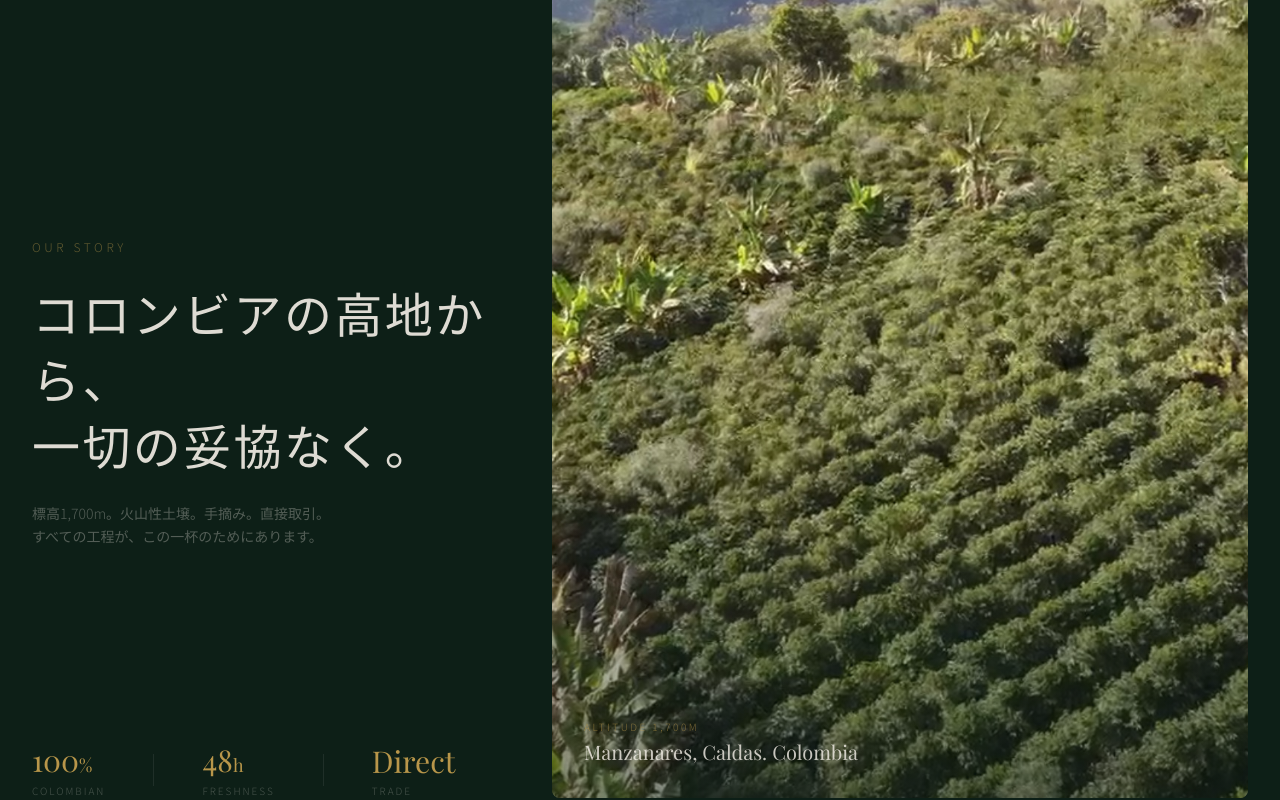
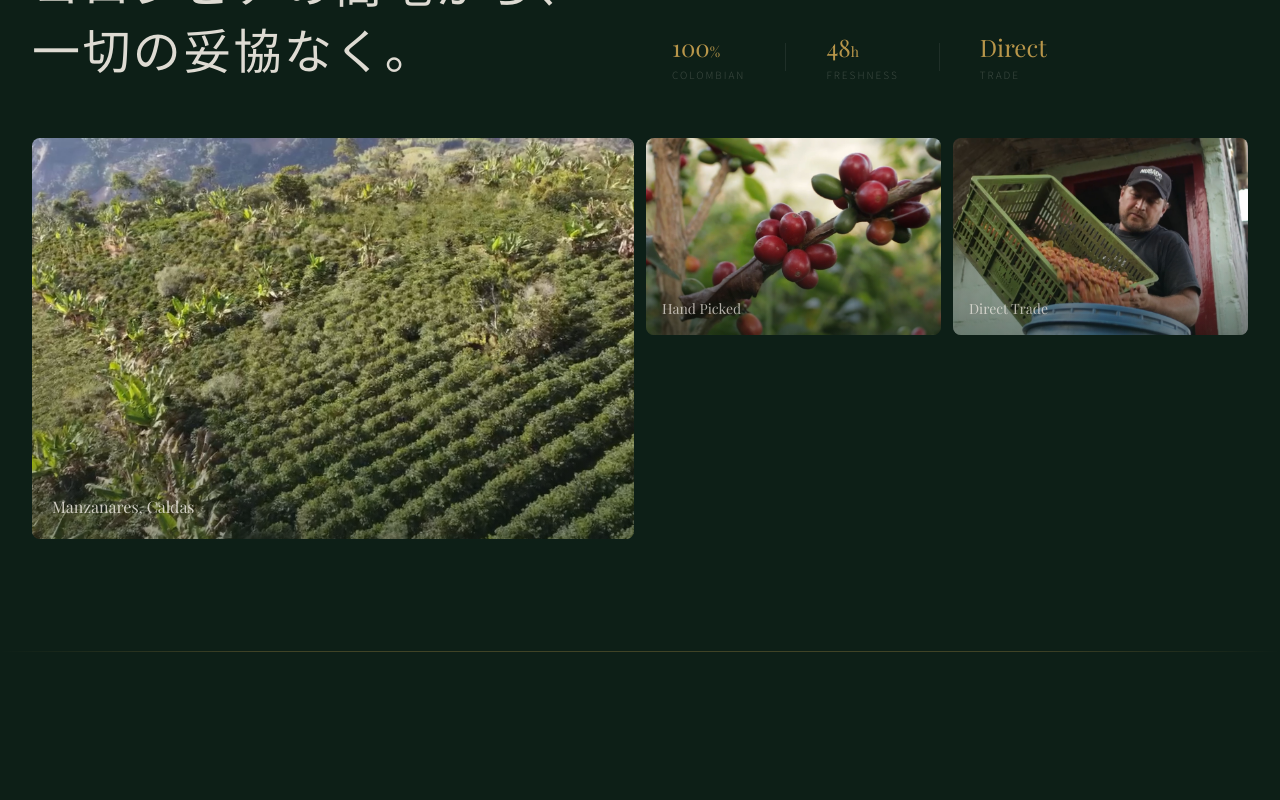
Before and after one commit to techAn26/hachidori-coffee, a Next.js app: page / in a window 1280 px wide. Shown: the part 1000-1800 px from the top of the page. Built offline with nearby package versions, Linux system fonts and the light colour scheme; a web font is replaced by a local one.

Commit message:
refactor: Our Story画像をコンパクトな横並びストリップに変更、Heroキャッチコピー更新
Co-Authored-By: Claude Opus 4.6 (1M context) <noreply@anthropic.com>

```diff
--- a/src/components/HeroSection.tsx
+++ b/src/components/HeroSection.tsx
@@ -40,9 +40,9 @@ export default function HeroSection() {
 
         {/* Main heading */}
         <h1 className="font-serif text-4xl sm:text-5xl md:text-6xl lg:text-7xl leading-tight text-brand-cream/90 mb-8 tracking-[0.02em]">
-          コロンビアの農園から、
+          コロンビアの農園から届く、
           <br />
-          <span className="text-brand-gold">あなたのカップへ。</span>
+          <span className="text-brand-gold">優雅なひと時をあなたの元へ。</span>
         </h1>
 
         {/* Description */}
--- a/src/components/StorySection.tsx
+++ b/src/components/StorySection.tsx
@@ -3,130 +3,106 @@ import AnimateOnScroll from "./AnimateOnScroll";
 
 export default function StorySection() {
   return (
-    <section id="story" className="bg-brand-green py-24 sm:py-32">
+    <section id="story" className="bg-brand-green py-20 sm:py-28">
       <div className="mx-auto max-w-7xl px-4 sm:px-6 lg:px-8">
-        {/* ─── Main grid: Text + Large photo side by side ─── */}
-        <div className="grid grid-cols-1 lg:grid-cols-12 gap-6 sm:gap-8 items-end">
-          {/* Left: Text + KPI (5 cols) */}
-          <AnimateOnScroll
-            animation="slide-left"
-            className="lg:col-span-5 flex flex-col justify-between lg:min-h-[500px] xl:min-h-[560px]"
-          >
-            <div>
-              <p className="section-label text-brand-gold/50 mb-6">
-                Our Story
-              </p>
+        {/* ─── Text + KPI ─── */}
+        <div className="grid grid-cols-1 lg:grid-cols-2 gap-8 lg:gap-16 items-end mb-10 sm:mb-14">
+          <AnimateOnScroll animation="slide-left">
+            <p className="section-label text-brand-gold/50 mb-5">Our Story</p>
             <h2 className="font-serif text-3xl sm:text-4xl xl:text-5xl text-brand-cream/90 leading-snug">
               コロンビアの高地から、
               <br />
               一切の妥協なく。
             </h2>
-              <p className="mt-6 text-brand-cream/30 font-light leading-relaxed text-sm">
+          </AnimateOnScroll>
+
+          <AnimateOnScroll animation="slide-right">
+            <p className="text-brand-cream/30 font-light leading-relaxed text-sm mb-8">
               標高1,700m。火山性土壌。手摘み。直接取引。
-                <br />
               すべての工程が、この一杯のためにあります。
             </p>
-            </div>
-
-            {/* KPI */}
-            <div className="flex items-center gap-8 sm:gap-12 mt-12 lg:mt-0">
+            <div className="flex items-center gap-8 sm:gap-10">
               <div>
-                <p className="font-serif text-3xl text-brand-gold">
-                  100<span className="text-lg">%</span>
+                <p className="font-serif text-2xl text-brand-gold">
+                  100<span className="text-sm">%</span>
                 </p>
-                <p className="text-[10px] text-brand-cream/25 tracking-[0.2em] uppercase mt-1">
+                <p className="text-[10px] text-brand-cream/20 tracking-[0.2em] uppercase mt-1">
                   Colombian
                 </p>
               </div>
-              <div className="w-px h-8 bg-brand-cream/8" />
+              <div className="w-px h-7 bg-brand-cream/8" />
               <div>
-                <p className="font-serif text-3xl text-brand-gold">
-                  48<span className="text-lg">h</span>
+                <p className="font-serif text-2xl text-brand-gold">
+                  48<span className="text-sm">h</span>
                 </p>
-                <p className="text-[10px] text-brand-cream/25 tracking-[0.2em] uppercase mt-1">
+                <p className="text-[10px] text-brand-cream/20 tracking-[0.2em] uppercase mt-1">
                   Freshness
                 </p>
               </div>
-              <div className="w-px h-8 bg-brand-cream/8" />
+              <div className="w-px h-7 bg-brand-cream/8" />
               <div>
-                <p className="font-serif text-3xl text-brand-gold">Direct</p>
-                <p className="text-[10px] text-brand-cream/25 tracking-[0.2em] uppercase mt-1">
+                <p className="font-serif text-2xl text-brand-gold">Direct</p>
+                <p className="text-[10px] text-brand-cream/20 tracking-[0.2em] uppercase mt-1">
                   Trade
-                </p>
-              </div>
-            </div>
-          </AnimateOnScroll>
-
-          {/* Right: Large photo (7 cols) */}
-          <AnimateOnScroll
-            animation="slide-right"
-            className="lg:col-span-7"
-          >
-            <div className="relative aspect-[4/5] sm:aspect-[3/4] lg:aspect-[4/5] rounded-lg overflow-hidden group">
-              <Image
-                src="/images/farm-field.jpg"
-                alt="コロンビアの高地コーヒー農園"
-                fill
-                className="object-cover group-hover:scale-[1.02] transition-transform duration-[1.2s]"
-                sizes="(max-width: 1024px) 100vw, 58vw"
-              />
-              <div className="absolute inset-0 bg-gradient-to-t from-brand-green/50 via-transparent to-transparent" />
-              <div className="absolute bottom-0 left-0 right-0 p-6 sm:p-8">
-                <p className="text-[10px] text-brand-gold/60 tracking-[0.25em] uppercase mb-1">
-                  Altitude 1,700m
-                </p>
-                <p className="font-serif text-lg sm:text-xl text-brand-cream/80">
-                  Manzanares, Caldas. Colombia
                 </p>
               </div>
             </div>
           </AnimateOnScroll>
         </div>
 
-        {/* ─── Bottom row: Two photos ─── */}
-        <div className="grid grid-cols-2 gap-3 sm:gap-4 mt-3 sm:mt-4">
-          <AnimateOnScroll delay={1} className="relative aspect-[3/2] rounded-lg overflow-hidden group">
+        {/* ─── Photo strip: 3 photos in one row ─── */}
+        <div className="grid grid-cols-12 gap-2 sm:gap-3">
+          <AnimateOnScroll delay={1} className="col-span-6 relative aspect-[3/2] rounded-lg overflow-hidden group">
+            <Image
+              src="/images/farm-field.jpg"
+              alt="コロンビアの高地コーヒー農園"
+              fill
+              className="object-cover group-hover:scale-[1.02] transition-transform duration-[1.2s]"
+              sizes="50vw"
+            />
+            <div className="absolute inset-0 bg-gradient-to-t from-brand-green/40 via-transparent to-transparent" />
+            <div className="absolute bottom-0 left-0 right-0 p-4 sm:p-5">
+              <p className="font-serif text-sm sm:text-base text-brand-cream/80">
+                Manzanares, Caldas
+              </p>
+            </div>
+          </AnimateOnScroll>
+
+          <AnimateOnScroll delay={2} className="col-span-3 relative aspect-[3/4] sm:aspect-[3/2] rounded-lg overflow-hidden group">
             <Image
               src="/images/coffee-cherries.jpg"
               alt="完熟コーヒーチェリー"
               fill
               className="object-cover group-hover:scale-[1.02] transition-transform duration-[1.2s]"
-              sizes="50vw"
+              sizes="25vw"
             />
             <div className="absolute inset-0 bg-gradient-to-t from-brand-green/40 via-transparent to-transparent" />
-            <div className="absolute bottom-0 left-0 right-0 p-4 sm:p-6">
-              <p className="text-[10px] text-brand-gold/50 tracking-[0.25em] uppercase mb-1 hidden sm:block">
+            <div className="absolute bottom-0 left-0 right-0 p-3 sm:p-4">
+              <p className="font-serif text-xs sm:text-sm text-brand-cream/70">
                 Hand Picked
-              </p>
-              <p className="font-serif text-sm sm:text-base text-brand-cream/70">
-                完熟チェリーだけを手摘みで
               </p>
             </div>
           </AnimateOnScroll>
 
-          <AnimateOnScroll delay={2} className="relative aspect-[3/2] rounded-lg overflow-hidden group">
+          <AnimateOnScroll delay={3} className="col-span-3 relative aspect-[3/4] sm:aspect-[3/2] rounded-lg overflow-hidden group">
             <Image
               src="/images/producer-processing.jpg"
-              alt="コーヒー生産者の精製作業"
+              alt="コーヒー生産者"
               fill
               className="object-cover group-hover:scale-[1.02] transition-transform duration-[1.2s]"
-              sizes="50vw"
+              sizes="25vw"
             />
             <div className="absolute inset-0 bg-gradient-to-t from-brand-green/40 via-transparent to-transparent" />
-            <div className="absolute bottom-0 left-0 right-0 p-4 sm:p-6">
-              <p className="text-[10px] text-brand-gold/50 tracking-[0.25em] uppercase mb-1 hidden sm:block">
+            <div className="absolute bottom-0 left-0 right-0 p-3 sm:p-4">
+              <p className="font-serif text-xs sm:text-sm text-brand-cream/70">
                 Direct Trade
-              </p>
-              <p className="font-serif text-sm sm:text-base text-brand-cream/70">
-                農園から直接、あなたへ
               </p>
             </div>
           </AnimateOnScroll>
         </div>
       </div>
 
-      {/* Bottom divider */}
-      <div className="mt-24 sm:mt-32 section-divider" />
+      <div className="mt-20 sm:mt-28 section-divider" />
     </section>
   );
 }
```
Lines whose indentation alone changed are shown as unchanged.
